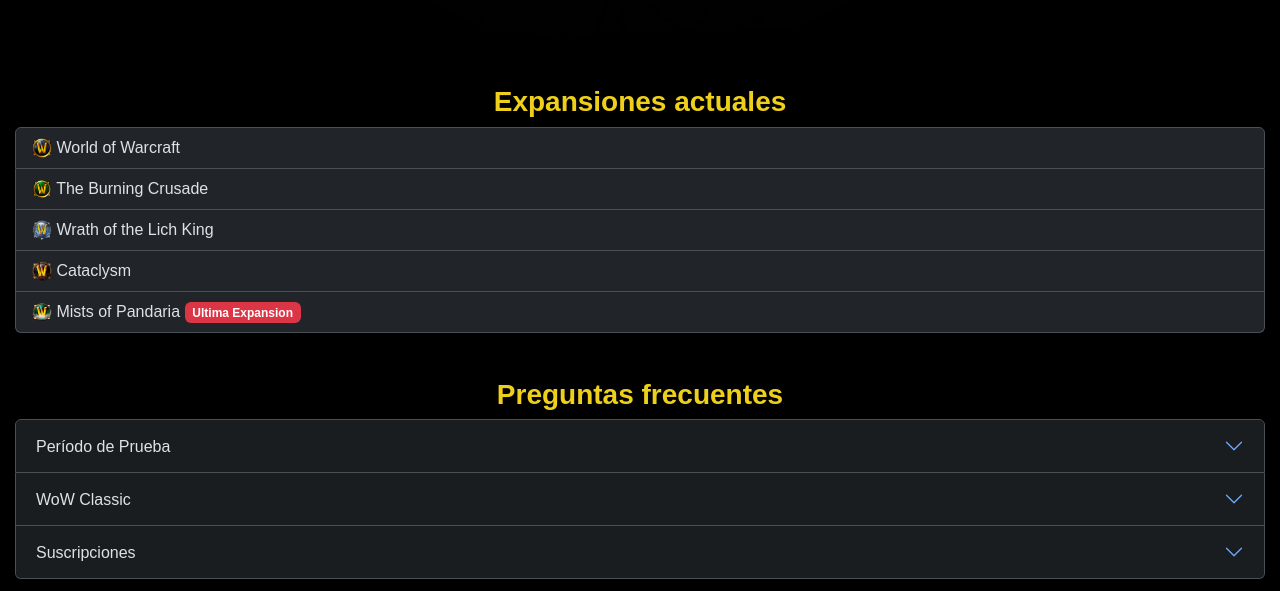
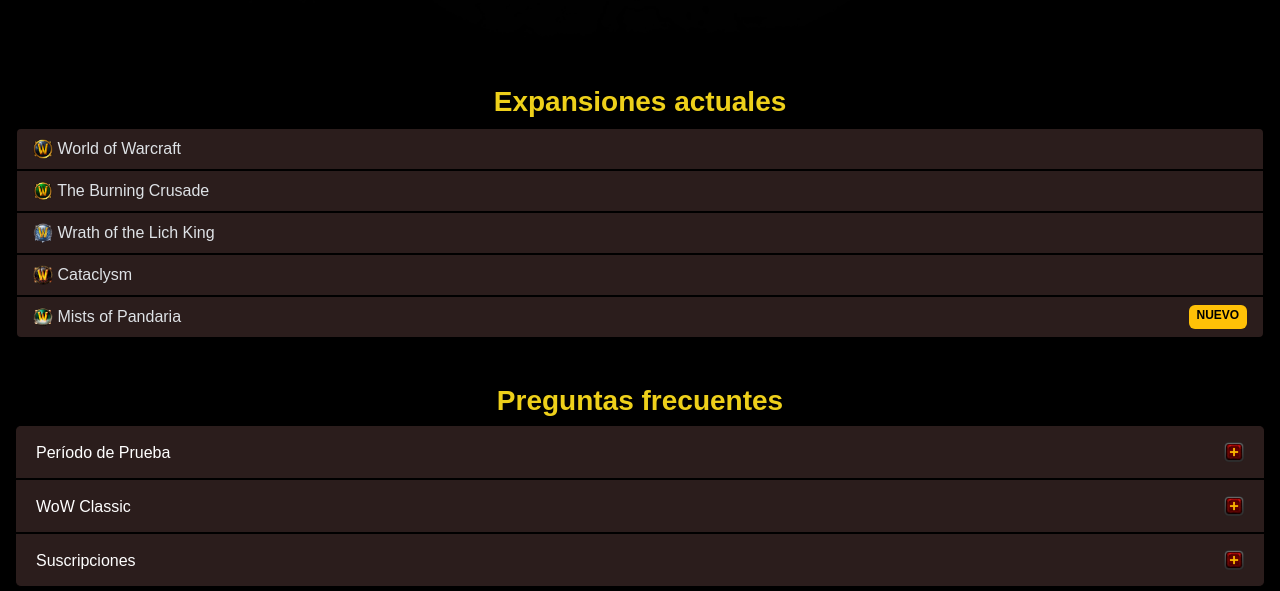
Before and after one commit to WernerK01/WebWoW, a plain HTML site: page index.html in a window 1280 px wide. Shown: the part 1540-2131 px from the top of the page. Drawn offline with nearby package versions, Linux system fonts and the light colour scheme; a web font is replaced by a local one.

Commit message:
Cambios en el la lista de expansiones y el acordion en index.html

```diff
--- a/css/style.css
+++ b/css/style.css
@@ -242,28 +242,55 @@
 
 /* -=-=-=-=-=-=-=-=-=-=-=-=-= MAIN -=-=-=-=-=-=-=-=-=-=-=-=-= */
 
-.main-carousel-p {
-    color: #ebdec2;
-    text-shadow: 2px 3px black;
+/* INDEX.HTML */
+.bg-list {
+    background-color: #2B1D1C !important;
+    border: 2px solid black;
+}
+
+.list-item-action:hover {
+    color: #eed01a !important;
+}
+
+.border-accordion {
+    border: 1px solid black !important;
+}
+
+.border-accordion-header {
+    border-bottom: 1px solid black !important;
 }
 
 .accordion-button {
-    background-color: #1A1D20
+    color: white !important;
+    background-color: #2B1D1C !important;
 }
 
-.accordion-button:not(.collapsed) {
-    color: white;
-    background-color: #212529;
-    box-shadow: inset 0 calc(-1* 1px) 0 #343A40
+.accordion-button::after {
+    background-image: url(../img/Others/buttom-expand.png);
+    transition: none !important;
+}
+
+.accordion-button:not(.collapsed)::after {
+    background-image: url(../img/Others/buttom-unexpand.png);
+    transform: none !important;
+}
+
+.accordion-button:focus {
+    color: #eed01a !important;
+    border: 1px solid #eed01a;
+    box-shadow: 0 0 0 0.25rem rgba(64, 47, 46, 0.7) !important;
 }
 
 .accordion-item {
-    background-color: #212529
+    background-color: #1E1414 !important;
 }
 
 .question {
     margin: 20px;
-    border-bottom: 1px solid #343A40
+}
+
+.question-border {
+    border-bottom: 1px solid rgba(64, 47, 46);
 }
 
 .accordion-body {
@@ -276,6 +303,7 @@
 
 }
 
+/* EXPANSIONES.HTML */
 .section-data {
     background-image: url(../img/Images/Fondos/FondoAzul.jpg);
     border-radius: 10px;
@@ -293,11 +321,12 @@
     background-color: #1F1714 !important;
 }
 
+/* CLASES.HTML */
 .section-data-class {
     background-image: url(../img/Images/Fondos/FondoClases2.png);
 }
 
-
+/* MUNDO.HTML */
 .img-world {
     border-radius: 10px;
 }
@@ -306,7 +335,7 @@
     height: 25vh;
 }
 
-/* -=-=-=-=-=-=-=-=-=-=-=-=-= EXPANSION - CARDS -=-=-=-=-=-=-=-=-=-=-=-=-= */
+/* -=-=-=-=-=-= EXPANSION - CARDS -=-=-=-=-=-= */
 
 
 .text-lanzamiento {
@@ -352,7 +381,8 @@
     }
 }
 
-@media only screen and (max-width: 768px) {
+@media only screen and (max-width: 1024px) {
+
     #main-world .fondo-global {
         height: 90vh !important;
     }
--- a/index.html
+++ b/index.html
@@ -80,24 +80,24 @@
         <h3 class="text-center">Expansiones actuales</h3>
 
         <div class="list-group">
-          <a href="html/expansiones.html#expansion-classic" class="list-group-item list-group-item-action">
+          <a href="html/expansiones.html#expansion-classic" class="list-group-item bg-list list-item-action">
             <img src="img/Others/WoW_Icono.png" alt="WoWClassic" width="20px"> World of Warcraft
           </a>
 
-          <a href="html/expansiones.html#expansion-bc" class="list-group-item list-group-item-action">
+          <a href="html/expansiones.html#expansion-bc" class="list-group-item bg-list list-item-action">
             <img src="img/Others/WoW_BC.png" alt="WowBC" width="20px"> The Burning Crusade
           </a>
 
-          <a href="html/expansiones.html#expansion-lk" class="list-group-item list-group-item-action">
+          <a href="html/expansiones.html#expansion-lk" class="list-group-item bg-list list-item-action">
             <img src="img/Others/WoW_LK.png" alt="WoW_LK" width="20px"> Wrath of the Lich King
           </a>
 
-          <a href="html/expansiones.html#expansion-cata" class="list-group-item list-group-item-action">
+          <a href="html/expansiones.html#expansion-cata" class="list-group-item bg-list list-item-action">
             <img src="img/Others/WoW_Cata.png" alt="WoW_Cata" width="20px"> Cataclysm
           </a>
 
-          <a href="html/expansiones.html#expansion-pandaria" class="list-group-item list-group-item-action">
-            <img src="img/Others/WoW_Pandaria.png" alt="WoW_Pandaria" width="20px"> Mists of Pandaria <span class="badge badge text-bg-danger">Ultima Expansion</span>
+          <a href="html/expansiones.html#expansion-pandaria" class="list-group-item d-flex justify-content-between bg-list list-item-action">
+            <span><img src="img/Others/WoW_Pandaria.png" alt="WoW_Pandaria" width="20px"> Mists of Pandaria</span> <span class="badge text-bg-warning">NUEVO</span>
           </a>
 
         </div>
@@ -108,19 +108,19 @@
         <h3 class=" text-center">Preguntas frecuentes</h3>
 
         <div class="accordion" id="accordionFlushExample">
-          <div class="accordion-item">
+          <div class="accordion-item border-accordion">
             <h2 class="accordion-header">
               <button class="accordion-button collapsed" type="button" data-bs-toggle="collapse" data-bs-target="#flush-collapseOne" aria-expanded="false" aria-controls="flush-collapseOne">
                 Período de Prueba
               </button>
             </h2>
             <div id="flush-collapseOne" class="accordion-collapse collapse" data-bs-parent="#accordionFlushExample">
-              <div class="question">
+              <div class="question question-border">
                 <div class="accordion-body-question">¿Cuanto dura?</div>
                 <div class="accordion-body">Puedes probar WoW GRATIS hasta el nivel 20*.</div>
               </div>
 
-              <div class="question">
+              <div class="question question-border">
                 <div class="accordion-body-question">¿Puedo jugar durante el período de prueba de WoW si ya tengo una cuenta?</div>
                 <div class="accordion-body">Sí. El período de prueba de WoW está disponible para todos los jugadores que tengan una cuenta de Battle.net. Cuando tu cuenta no tenga una suscripción activa o tiempo de juego no recurrente, se convertirá en una cuenta del período de prueba.</div>
               </div>
@@ -132,19 +132,19 @@
 
             </div>
           </div>
-          <div class="accordion-item">
+          <div class="accordion-item border-accordion">
             <h2 class="accordion-header">
               <button class="accordion-button collapsed" type="button" data-bs-toggle="collapse" data-bs-target="#flush-collapseTwo" aria-expanded="false" aria-controls="flush-collapseTwo">
                 WoW Classic
               </button>
             </h2>
             <div id="flush-collapseTwo" class="accordion-collapse collapse" data-bs-parent="#accordionFlushExample">
-              <div class="question">
+              <div class="question question-border">
                 <div class="accordion-body-question">¿Qué es WoW Classic y cómo puedo jugar?</div>
                 <div class="accordion-body">World of Warcraft Classic es una fiel recreación de World of Warcraft tal como era en sus inicios. Las mecánicas de combate, los modelos originales de los personajes, los árboles de facultades... Todo ello contribuye a generar una experiencia auténtica que permite volver a disfrutar del Azeroth del pasado. Está disponible para todos los jugadores que dispongan de una suscripción activa o tiempo de juego no recurrente.</div>
               </div>
 
-              <div class="question">
+              <div class="question question-border">
                 <div class="accordion-body-question">¿Hay algún período de prueba disponible para WoW Classic?</div>
                 <div class="accordion-body">En estos momentos, no hay ningún período de prueba disponible para WoW Classic.</div>
               </div>
@@ -156,19 +156,19 @@
 
             </div>
           </div>
-          <div class="accordion-item">
+          <div class="accordion-item border-accordion">
             <h2 class="accordion-header">
               <button class="accordion-button collapsed" type="button" data-bs-toggle="collapse" data-bs-target="#flush-collapseThree" aria-expanded="false" aria-controls="flush-collapseThree">
                 Suscripciones
               </button>
             </h2>
             <div id="flush-collapseThree" class="accordion-collapse collapse" data-bs-parent="#accordionFlushExample">
-              <div class="question">
+              <div class="question question-border">
                 <div class="accordion-body-question">¿Cuánto cuesta una suscripción de WoW?</div>
               <div class="accordion-body">El precio varía en función de la región. Visita la página de la Tienda Battle.net de la tuya para consultar los precios y las opciones de suscripción.</div>
               </div>
 
-              <div class="question">
+              <div class="question question-border">
                 <div class="accordion-body-question">¿Cómo puedo suscribirme?</div>
                 <div class="accordion-body">Puedes suscribirte a través de la página de la Tienda Battle.net o del menú de la tienda del propio juego.</div>
               </div>
```
Also changed, not shown: img/Others/buttom-expand.png (added), img/Others/buttom-unexpand.png (added).
